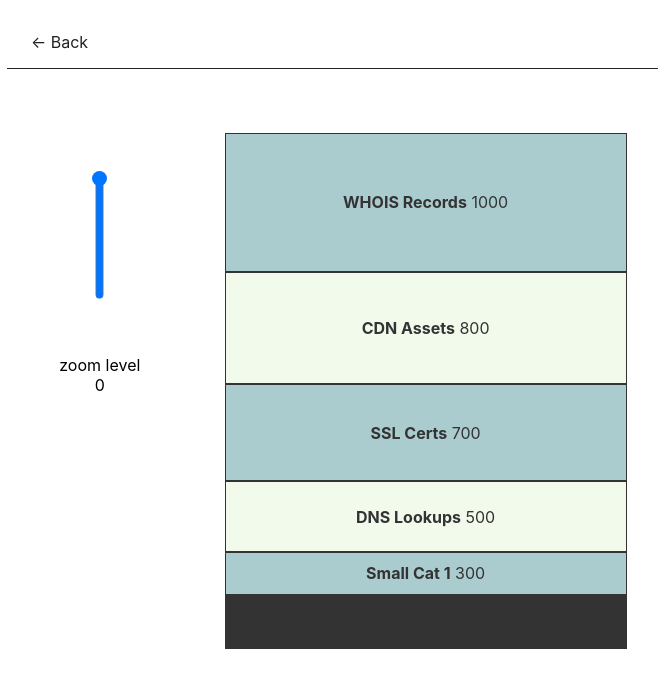
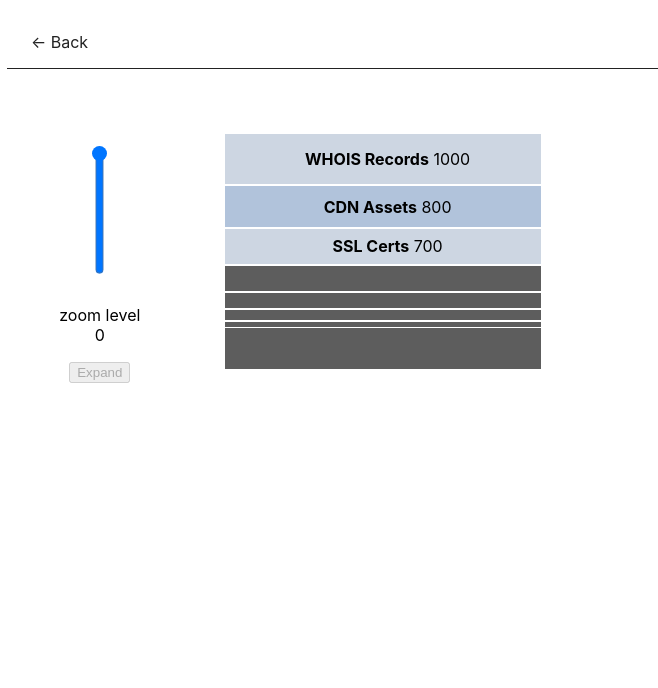
Before and after one commit to youssefssc/interactive-graphics, a React (Create React App) app: page /zoomableStack in a window 1280 px wide. Shown: the top 688 px of the page, without its empty margins (41-699 px from the left). Built offline with nearby package versions, Linux system fonts and the light colour scheme.

Commit message:
fix: add min bar height and expand list

```diff
--- a/src/diagrams/ZoomableStack/index.jsx
+++ b/src/diagrams/ZoomableStack/index.jsx
@@ -1,3 +1,4 @@
+/* eslint-disable react-hooks/exhaustive-deps */
 import React, { useState, useEffect, useRef } from 'react';
 
 import { useSpring, animated } from 'react-spring';
@@ -6,37 +7,86 @@ import { mockData } from './mockData';
 
 import './stack.css';
 
-const STACK_HEIGHT = 500;
+const STACK_HEIGHT = 204;
+const MIN_BAR_HEIGHT = 10;
+const MAX_BAR_HEIGHT = 180;
+const data= mockData;
 
 const ZoomableStack = () => {
-  const [visibleStack, setVisibleStack] = useState(mockData);
+ const initalHeights = Object.fromEntries(
+    Object.entries(data).map(([key]) => [key, 0]),
+  );
+
+  const [visibleStack, setVisibleStack] = useState(data);
+  const [barHeights, setBarHeights] = useState(initalHeights);
   const [zoomLevel, setZoomLevel] = useState(100);
+  const [areBarsExpanded, setAreBarsExpanded] = useState(false);
 
-  const minData = Math.min(...Object.values(mockData));
-  const maxData = Math.max(...Object.values(mockData));
+  useEffect(() => {
+    setVisibleStack(data);
+    setZoomLevel(100);
+    calculateBarHeights(data);
+  }, [data]);
 
-  const zoomToLevel = event => {
-    const level = event.target.value;
-    setZoomLevel(level);
+  useEffect(() => {
+    zoomToLevel(zoomLevel);
+    if (zoomLevel > 50) {
+      setAreBarsExpanded(false);
+    }
+  }, [zoomLevel]);
+
+  useEffect(() => {
+    if (zoomLevel <= 50) {
+      calculateBarHeights(visibleStack);
+    }
+  }, [areBarsExpanded]);
+
+  // const total = Object.values(data).reduce((acc, value) => acc + value, 0);
+  const minData = Math.min(...Object.values(data));
+  const maxData = Math.max(...Object.values(data));
+  // const meanData = (minData + maxData) / 2;
+
+  const zoomToLevel = level => {
     const zoomValue = (level / 100) * maxData + minData;
-    const zoomObj = Object.fromEntries(
-      Object.entries(mockData).filter(([key, value]) => value < zoomValue)
+    const zoomObject = Object.fromEntries(
+      Object.entries(data).filter(([, value]) => value < zoomValue),
     );
-    setVisibleStack(zoomObj);
-    return zoomObj;
+    setVisibleStack(zoomObject);
+    calculateBarHeights(zoomObject);
+    return zoomObject;
   };
 
-  const reMapHeight = (key, value) => {
-    let height = 0;
-    if (Object.keys(visibleStack).includes(key)) {
-      height = 100;
-    }
+  const calculateBarHeights = barsObject => {
+    setBarHeights(
+      Object.fromEntries(
+        Object.entries(barsObject).map(([key, value]) => [
+          key,
+          remapHeight(key, value),
+        ]),
+      ),
+    );
+  };
+
+  const remapHeight = (key, value) => {
+    let height = MIN_BAR_HEIGHT;
 
     const visibleValues = Object.values(visibleStack);
     const findSum = (accumulator, currentValue) => accumulator + currentValue;
+    const sumVisibleValues = visibleValues.reduce(findSum);
 
-    const sumVisibleValues = visibleValues.reduce(findSum);
     height = (value / sumVisibleValues) * STACK_HEIGHT;
+
+    if (
+      areBarsExpanded &&
+      Object.keys(visibleStack).includes(key) &&
+      height < 3 * MIN_BAR_HEIGHT
+    ) {
+      height = 3 * MIN_BAR_HEIGHT;
+    }
+
+    if (height > MAX_BAR_HEIGHT) {
+      height = MAX_BAR_HEIGHT;
+    }
 
     return height;
   };
@@ -51,14 +101,20 @@ const ZoomableStack = () => {
           step='1'
           min='1'
           max='100'
-          value={zoomLevel}
-          onChange={zoomToLevel}
+         value={zoomLevel}
+        onChange={event => setZoomLevel(Number(event.target.value))}
         />
         <p>
           zoom level
           <br />
           {100 - zoomLevel}
         </p>
+        <button
+           onClick={() => setAreBarsExpanded(!areBarsExpanded)}
+            disabled={zoomLevel > 50}
+          >
+            {areBarsExpanded ? 'Collpase' : 'Expand'}
+        </button>
       </div>
       <div className='stack'>
         {Object.entries(mockData).map(([key, value], index) => (
@@ -67,7 +123,7 @@ const ZoomableStack = () => {
             index={index}
             value={value}
             title={key}
-            height={reMapHeight(key, value)}
+            height={barHeights[key]}
             isShowing={Object.keys(visibleStack).includes(key)}
           />
         ))}
@@ -87,16 +143,17 @@ const AnimatedBar = ({ title, value, index, height, isShowing }) => {
     config: {
       duration: 300,
     },
-    opacity: isShowing ? 1 : 0,
+   opacity: isShowing ? 1 : 0,
     height: isShowing ? height : 0,
+    borderColor: height > 5 ? '#FFFFFF' : '#5D5D5D',
     backgroundColor:
-      height < 30 ? '#333' : index % 2 === 0 ? '#abcccf' : '#f1faeb',
-    width: 400,
+      height < 30 ? '#5D5D5D' : index % 2 === 0 ? '#CDD6E2' : '#B1C3DB',
+    width: 306,
   });
 
   return (
     <animated.div className='box' style={props}>
-      {height > 30 && (
+      {height >= 30 && (
         <span>
           <b>{title}</b> {value}
         </span>
--- a/src/diagrams/ZoomableStack/mockData.js
+++ b/src/diagrams/ZoomableStack/mockData.js
@@ -6,5 +6,13 @@ export const mockData = {
   'Small Cat 1': 300,
   'Small Cat 2': 200,
   'Small Cat 3': 100,
-  'Smallest Cat': 50,
+  'Smallest Cat 0': 50,
+  'Smallest Cat 1': 50,
+  'Smallest Cat 2': 50,
+  'Smallest Cat 3': 50,
+  'Smallest Cat 4': 50,
+  'Smallest Cat 5': 50,
+  'Smallest Cat 6': 50,
+  'Smallest Cat 7': 50,
+  'Smallest Cat 8': 50,
 };
--- a/src/diagrams/ZoomableStack/stack.css
+++ b/src/diagrams/ZoomableStack/stack.css
@@ -7,9 +7,10 @@
   text-align: center;
 }
 .box {
-  background-color: '#abcccf';
-  border: 1px solid #333;
-  color: #333;
+  background-color: '#5D5D5D';
+  border-width: 1px 0px;
+  border-style: solid;
+  padding-left: 10px;
 
   display: flex;
   justify-content: center;
@@ -20,5 +21,5 @@
 .input-range {
   transform: rotate(270deg);
   -moz-transform: rotate(270deg);
-  height: 200px;
+  height: 150px;
 }
```
